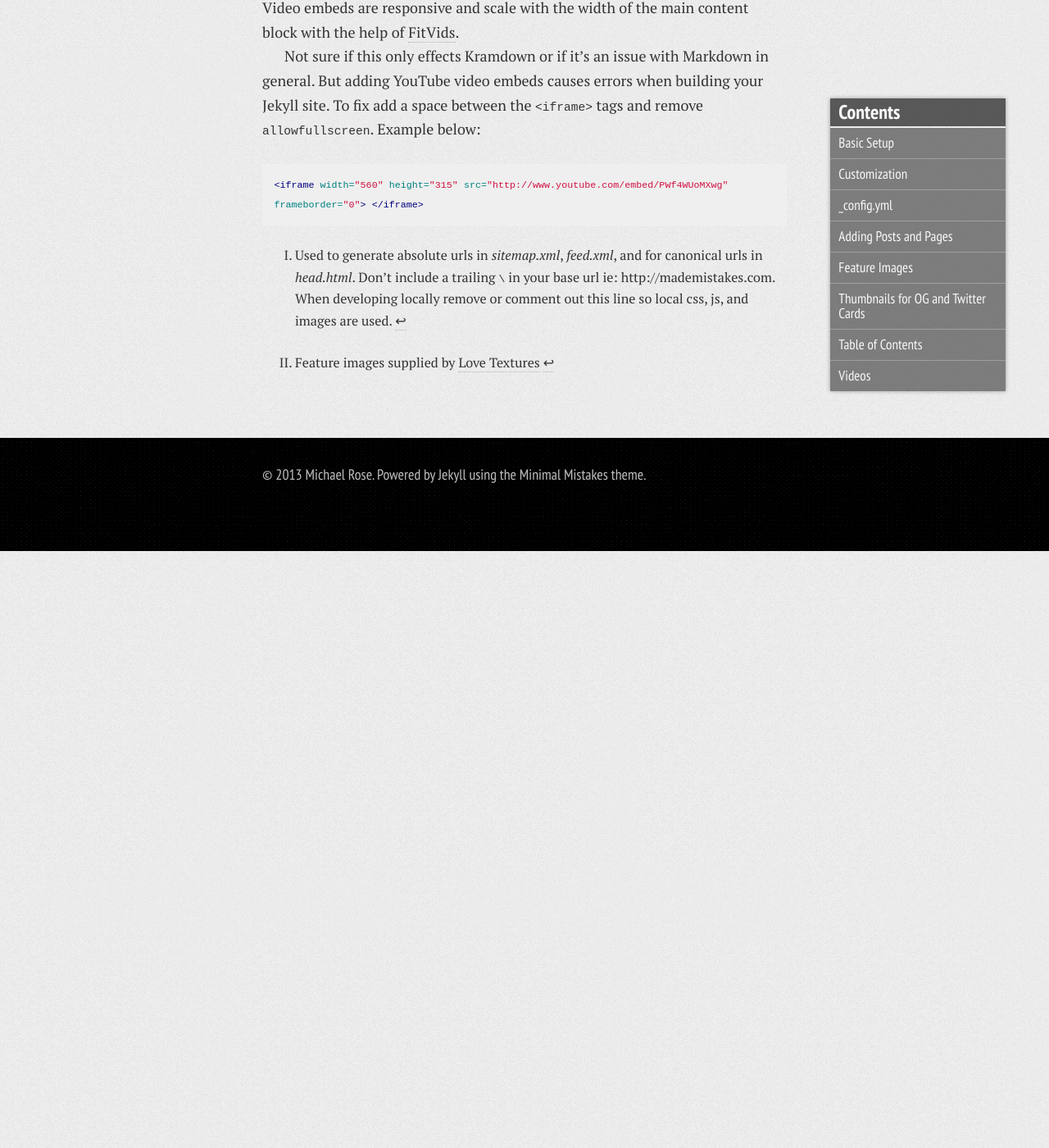
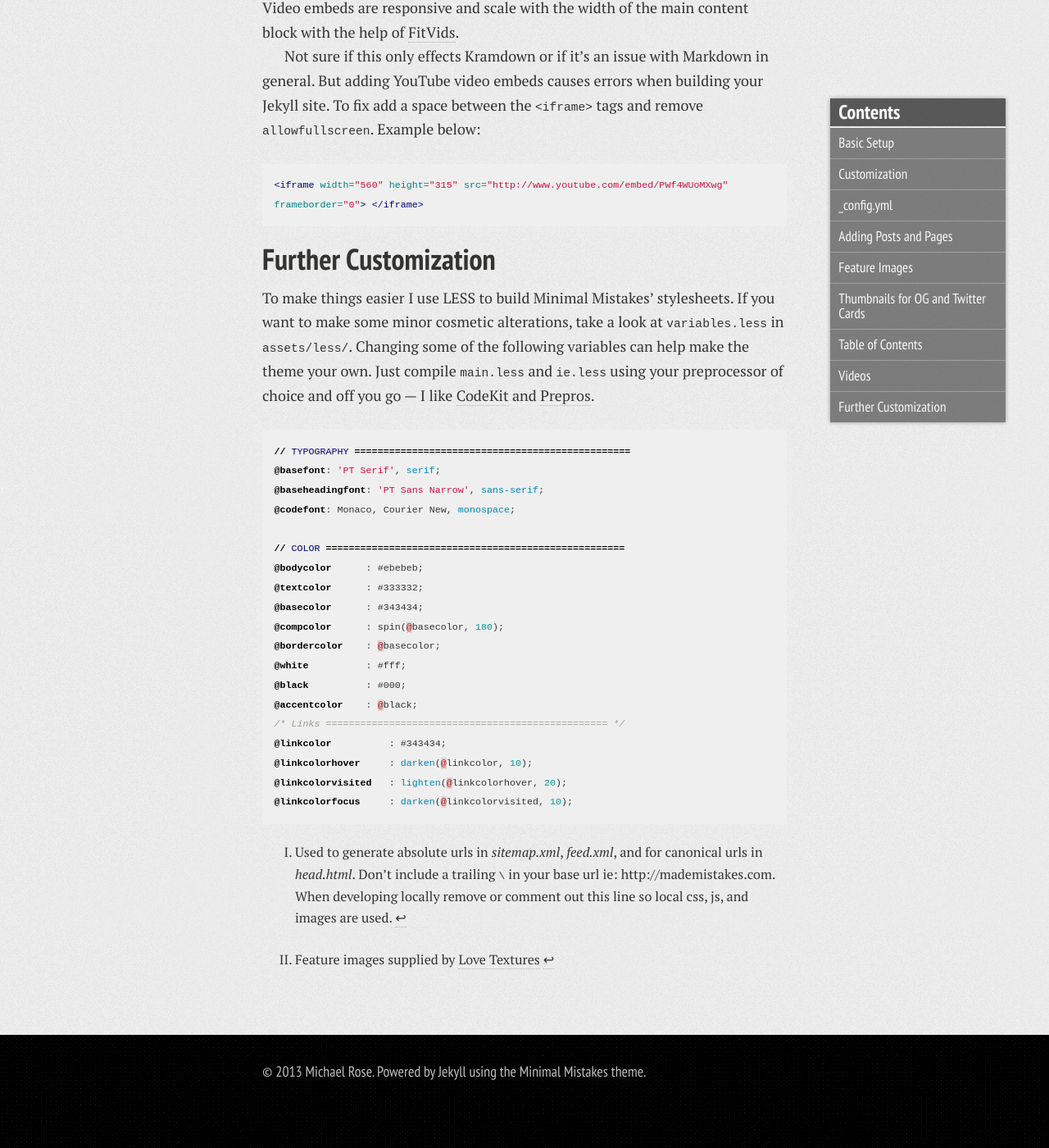
Before and after one commit to orenetar3/dgrtwo.github.com, a Jekyll site: the page built from theme-setup.md, in a window 1280 px wide and 1400 px high, scrolled down 3150 px. Shown: the whole window at 82% size. Built offline with Jekyll 4.4.1, drawn with Linux system fonts in a browser that asks for light colours; nearby versions of some CDN libraries; before the commit the page ends 3822 px from its top, so only the background shows below that.

Commit message:
Document variables.less color and font customization

```diff
--- a/_config.yml
+++ b/_config.yml
@@ -2,7 +2,7 @@ title:            Minimal Mistakes
 tagline:          Jekyll Theme
 description:      A responsive Jekyll theme with editorial design tendencies.
 #Comment out url when working locally to resolve base urls correctly
-#url:              http://mmistakes.github.io/minimal-mistakes
+url:              http://mmistakes.github.io/minimal-mistakes
 
 # Owner/author information
 owner:
--- a/theme-setup.md
+++ b/theme-setup.md
@@ -111,6 +111,33 @@ Not sure if this only effects Kramdown or if it's an issue with Markdown in gene
 <iframe width="560" height="315" src="http://www.youtube.com/embed/PWf4WUoMXwg" frameborder="0"> </iframe>
 {% endhighlight %}
 
+## Further Customization
+
+To make things easier I use LESS to build Minimal Mistakes' stylesheets. If you want to make some minor cosmetic alterations, take a look at `variables.less` in `assets/less/`. Changing some of the following variables can help make the theme your own. Just compile `main.less` and `ie.less` using your preprocessor of choice and off you go --- I like [CodeKit](http://incident57.com/codekit/) and [Prepros](http://alphapixels.com/prepros/).
+
+{% highlight css %}
+// TYPOGRAPHY ================================================
+@basefont: 'PT Serif', serif;
+@baseheadingfont: 'PT Sans Narrow', sans-serif;
+@codefont: Monaco, Courier New, monospace;
+
+// COLOR ====================================================
+@bodycolor      : #ebebeb;
+@textcolor      : #333332;
+@basecolor      : #343434;
+@compcolor      : spin(@basecolor, 180);
+@bordercolor    : @basecolor;
+@white          : #fff;
+@black          : #000;
+@accentcolor    : @black;
+/* Links ================================================= */
+@linkcolor          : #343434;
+@linkcolorhover     : darken(@linkcolor, 10);
+@linkcolorvisited   : lighten(@linkcolorhover, 20);
+@linkcolorfocus     : darken(@linkcolorvisited, 10);
+{% endhighlight %}
+
+
 [^1]: Used to generate absolute urls in *sitemap.xml*, *feed.xml*, and for canonical urls in *head.html*. Don't include a trailing `\` in your base url ie: http://mademistakes.com. When developing locally remove or comment out this line so local css, js, and images are used.
 
 [^2]: Feature images supplied by [Love Textures](http://www.lovetextures.com/)
```
Also changed, not shown: README.md.
